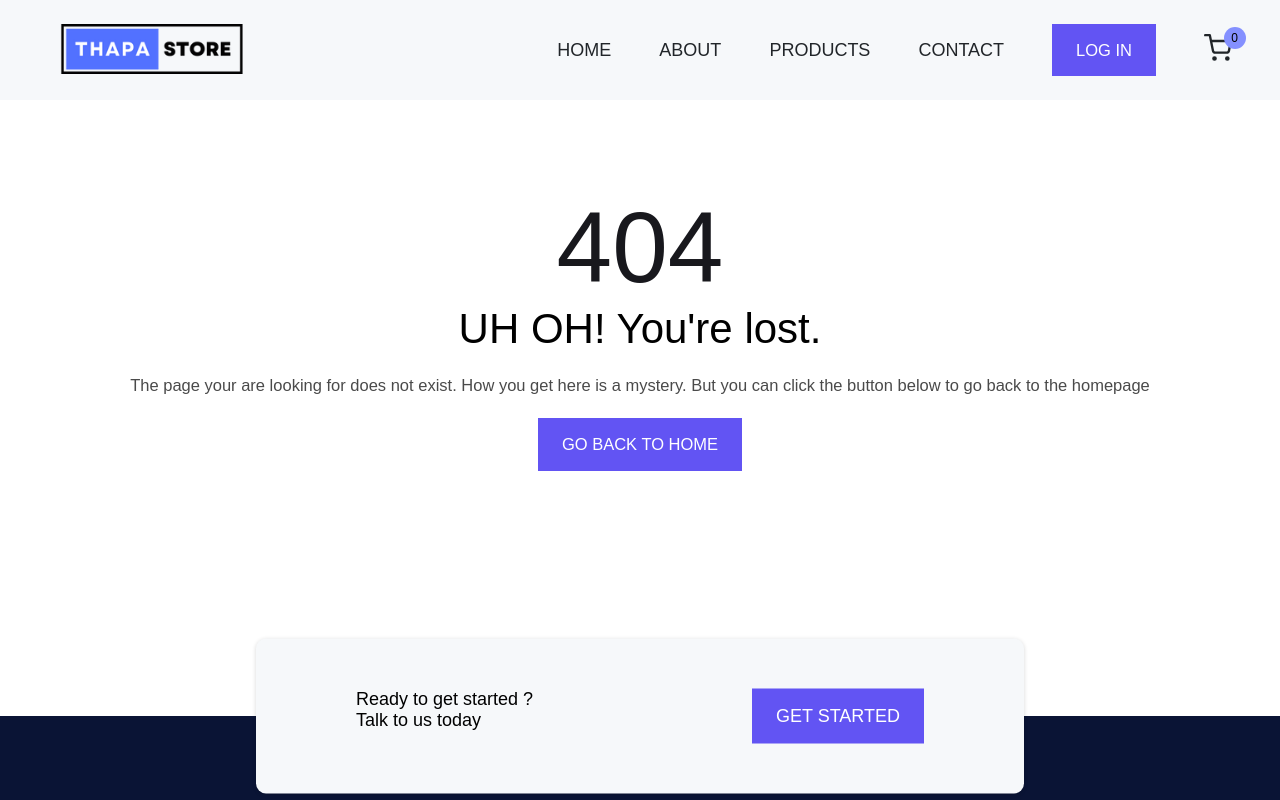
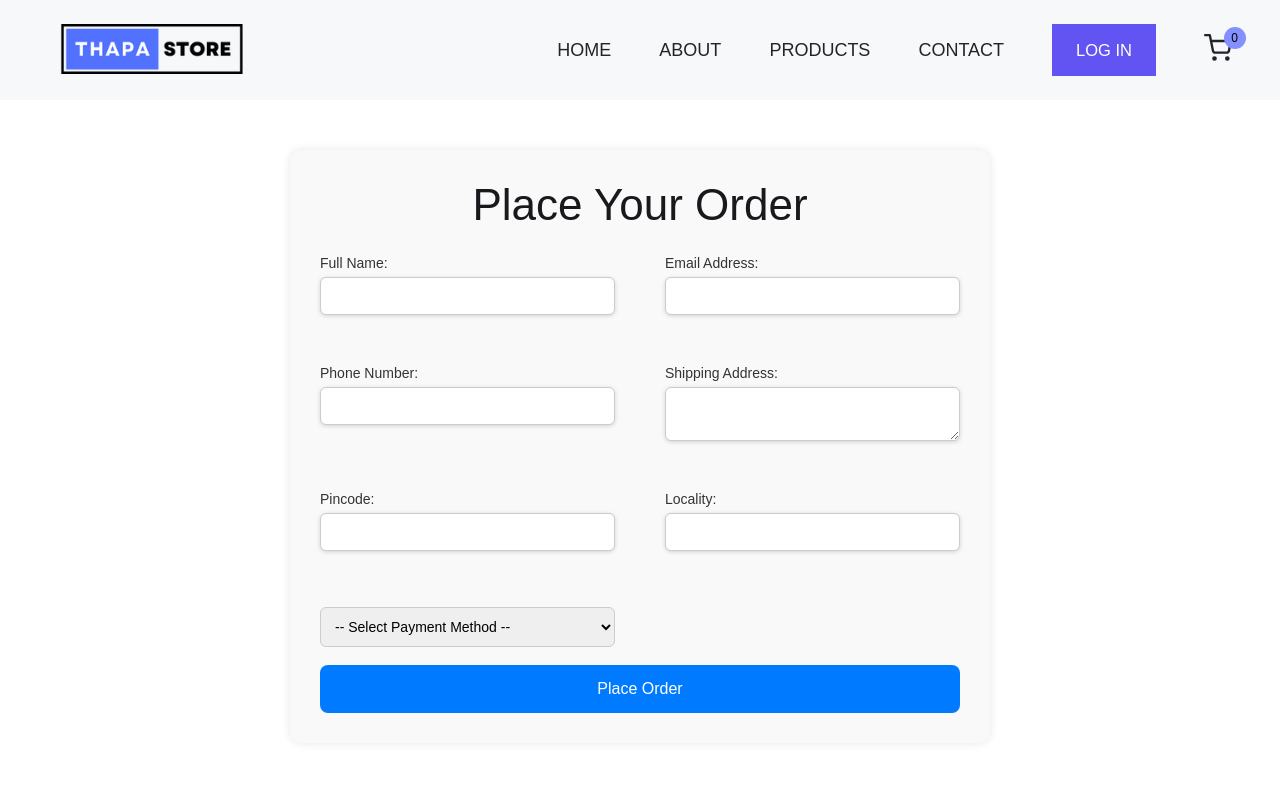
Before and after one commit to Harshdev180/E_com_website, a React (Create React App) app: page /address in a window 1280 px wide. Shown: the top 800 px of the page. Built offline with nearby package versions, Linux system fonts and the light colour scheme; no server answers.

Commit message:
Eighth commit

```diff
--- a/package.json
+++ b/package.json
@@ -20,6 +20,7 @@
   },
   "scripts": {
     "start": "react-scripts start",
+    "clean": "rm -rf build node_modules",
     "build": "react-scripts build",
     "test": "react-scripts test",
     "eject": "react-scripts eject"
--- a/src/App.js
+++ b/src/App.js
@@ -11,6 +11,7 @@ import { GlobalStyle } from "./GlobalStyle";
 import { ThemeProvider } from "styled-components";
 import Header from "./components/Header";
 import Footer from "./components/Footer";
+import Address from "./components/Address";
 
 const App = () => {
 
@@ -51,6 +52,7 @@ const App = () => {
           <Route path="contact" element={<Contact />} />
           <Route path="/singleproduct/:id" element={<SingleProduct />} />
           <Route path="cart" element={<Cart />} />
+          <Route path="/address" element={<Address />} />
           <Route path="*" element={<Error />} />
         </Routes>
         <Footer />
--- a/src/Cart.js
+++ b/src/Cart.js
@@ -5,6 +5,7 @@ import { NavLink } from 'react-router';
 import { Button } from "./Styles/Button";
 import FormatPrice from './Helpers/FormatPrice';
 import { useAuth0 } from '@auth0/auth0-react';
+
 
 const Cart = () => {
 
@@ -20,7 +21,6 @@ const Cart = () => {
       </EmptyDiv>
     );
   }
-
 
   return (
     <Wrapper>
@@ -83,6 +83,15 @@ const Cart = () => {
             </div>
           </div>
         </div>
+
+        {isAuthenticated ? (
+          <div>
+            <NavLink to="/address">
+              <Button className="btn place-order">Place Order</Button></NavLink>
+          </div>
+        ) : (
+          <div>""</div>
+        )}
 
       </div>
     </Wrapper>
@@ -241,6 +250,12 @@ const Wrapper = styled.section`
       font-weight: bold;
       color: ${({ theme }) => theme.colors.heading};
     }
+
+    .place_order{
+      border: none;
+      background-color:rgb(249, 83, 0);
+      cursor: pointer;
+    }
   }
 
   @media (max-width: ${({ theme }) => theme.media.mobile}) {
--- a/src/components/AddToCart.js
+++ b/src/components/AddToCart.js
@@ -1,16 +1,19 @@
-import React, { useState } from 'react'
+import { useState } from 'react'
 import { FaCheck } from 'react-icons/fa';
 import styled from 'styled-components';
 import CartAmountToggle from './CartAmountToggle';
 import { NavLink } from 'react-router';
 import { Button } from "../Styles/Button";
 import { useCartContext } from "../Context/cart_context";
+import { useAuth0 } from '@auth0/auth0-react';
 
 const AddToCart = ({ product }) => {
   const { addToCart } = useCartContext();
   const { id, colors, stock } = product;
   const [color, setColor] = useState(colors[0]);
   const [amount, setAmount] = useState(1);
+  const { loginWithRedirect, isAuthenticated } = useAuth0();
+
 
   const setDecrease = () => {
     amount > 1 ? setAmount(amount - 1) : setAmount(1);
@@ -19,6 +22,20 @@ const AddToCart = ({ product }) => {
   const setIncrease = () => {
     amount < stock ? setAmount(amount + 1) : setAmount(stock);
   };
+
+
+  // const handleBuyNow = async () => {
+  //   // Add product to cart
+  //   addToCart(id, color, amount, product);
+
+  //   if (isAuthenticated) {
+  //     navigate("/Cart"); // or your target route
+  //   } else {
+  //     await loginWithRedirect(); // redirects to Auth0 login
+  //   }
+  // };
+
+
 
   return (
     <Wrapper>
@@ -50,6 +67,18 @@ const AddToCart = ({ product }) => {
         <Button className="btn">Add to Cart</Button>
       </NavLink>
 
+      {isAuthenticated ? (
+        <NavLink to="/cart">
+          <Button className="btn" onClick={() => addToCart(id, color, amount, product)}>Buy Now</Button>
+        </NavLink>
+      ) : (
+        <NavLink >
+          <Button
+            className="btn"
+            onClick={() => loginWithRedirect({})}>Buy Now</Button>
+        </NavLink>
+      )}
+
     </Wrapper>
   )
 }
@@ -59,6 +88,10 @@ const Wrapper = styled.section`
     display: flex;
     justify-content: flex-start;
     align-items: center;
+  }
+
+  .btn{
+    margin: 10px;
   }
   .btnStyle {
     width: 2rem;
@@ -105,6 +138,7 @@ const Wrapper = styled.section`
       color: ${({ theme }) => theme.colors.btn};
     }
   }
+
 `;
 
 export default AddToCart
--- /dev/null
+++ b/src/components/Address.js
@@ -0,0 +1,199 @@
+import styled from "styled-components";
+import { useState } from "react";
+
+
+const Address = (myData) => {
+    const [upiMethod, setUpiMethod] = useState('');
+    const [upiId, setUpiId] = useState('');
+    const [paymentMethod, setPaymentMethod] = useState({
+        name: '',
+        email: '',
+        phone: '',
+        address: '',
+        pincode: '',
+        locality: '',
+        payment: 'UPI',
+    });
+
+
+    const handleChange = (e) => {
+        const { name, value } = e.target;
+        setPaymentMethod((prev) => ({ ...prev, [name]: value }));
+    };
+
+    const handleSubmit = (e) => {
+        e.preventDefault();
+        console.log("Order Placed:", paymentMethod);
+        alert("Order placed successfully!");
+    };
+
+    return (
+        <Wrapper>
+            <h2>Place Your Order</h2>
+            <form onSubmit={handleSubmit} >
+                <div className='grid grid-two-column'>
+                    <label>
+                        Full Name:
+                        <input
+                            type="text"
+                            name="name"
+                            value={paymentMethod.name}
+                            onChange={handleChange}
+                            required
+                        />
+                    </label>
+
+                    <label>
+                        Email Address:
+                        <input
+                            type="email"
+                            name="email"
+                            value={paymentMethod.email}
+                            onChange={handleChange}
+                            required
+                        />
+                    </label>
+
+                    <label>
+                        Phone Number:
+                        <input
+                            type="tel"
+                            name="phone"
+                            value={paymentMethod.phone}
+                            onChange={handleChange}
+                            required
+                        />
+                    </label>
+
+                    <label>
+                        Shipping Address:
+                        <textarea
+                            name="address"
+                            value={paymentMethod.address}
+                            onChange={handleChange}
+                            required
+                        ></textarea>
+                    </label>
+
+                    <label>
+                        Pincode:
+                        <input
+                            type="number"
+                            name="pincode"
+                            value={paymentMethod.pincode}
+                            onChange={handleChange}
+                            required
+                        />
+                    </label>
+
+                    <label>
+                        Locality:
+                        <input
+                            type="text"
+                            name="locality"
+                            value={paymentMethod.locality}
+                            onChange={handleChange}
+                            required
+                        />
+                    </label>
+
+                    {/* Top-level options */}
+                    <select value={paymentMethod} onChange={(e) => {
+                        setPaymentMethod(e.target.value);
+                        setUpiMethod(''); // reset UPI method if switching
+                    }}>
+                        <option value="">-- Select Payment Method --</option>
+                        <option value="card">Credit/Debit Card</option>
+                        <option value="cod">Cash on Delivery</option>
+                        <option value="UPI">UPI</option>
+                    </select>
+                    {paymentMethod === 'UPI' && (
+                        <div style={{ marginTop: '1rem' }}>
+                            <label>Choose UPI App:</label>
+                            <select value={upiMethod} onChange={(e) => setUpiMethod(e.target.value)}>
+                                <option value="">-- Select UPI Option --</option>
+                                <option value="phonepe">PhonePe</option>
+                                <option value="gpay">GPay</option>
+                                <option value="paytm">Paytm</option>
+                                <option value="amazonpay">Amazon Pay</option>
+                                <option value="other">Other UPI</option>
+                            </select>
+                        </div>
+                    )}
+                    {upiMethod === 'other' && (
+                        <div style={{ marginTop: '1rem' }}>
+                            <label>Enter your UPI ID:</label>
+                            <input
+                                type="text"
+                                value={upiId}
+                                onChange={(e) => setUpiId(e.target.value)}
+                                placeholder="example@upi"
+                                required
+                            />
+                        </div>
+                    )}
+                </div>
+                <button type="submit">Place Order</button>
+            </form>
+
+        </Wrapper >
+    );
+};
+
+const Wrapper = styled.section`
+  max-width: 700px;
+  margin: 50px auto;
+  padding: 30px;
+  background: #f9f9f9;
+  border-radius: 12px;
+  box-shadow: 0 0 10px rgba(0, 0, 0, 0.1);
+
+  .grid{
+    gap:50px
+  }
+
+  h2 {
+    text-align: center;
+    margin-bottom: 25px;
+  }
+
+  form {
+    display: flex;
+    flex-direction: column;
+    gap: 18px;
+  }
+
+  label {
+    font-weight: 500;
+    display: flex;
+    flex-direction: column;
+    font-size: 14px;
+    color: #333;
+  }
+
+  input, textarea, select {
+    padding: 10px;
+    font-size: 14px;
+    margin-top: 6px;
+    border: 1px solid #ccc;
+    border-radius: 6px;
+    outline: none;
+  }
+
+  button {
+    padding: 12px;
+    font-size: 16px;
+    background-color: #007bff;
+    color: white;
+    border: none;
+    border-radius: 8px;
+    cursor: pointer;
+    transition: 0.3s ease;
+
+    &:hover {
+      background-color: #0056b3;
+    }
+  }
+`;
+
+export default Address;
--- a/src/components/CartAmountToggle.js
+++ b/src/components/CartAmountToggle.js
@@ -1,4 +1,4 @@
-import React from 'react'
+
 import { FaMinus, FaPlus } from 'react-icons/fa'
 
 const CartAmountToggle = ({ amount, setDecrease, setIncrease }) => {
--- a/src/components/Nav.js
+++ b/src/components/Nav.js
@@ -1,4 +1,5 @@
 import React, { useState } from 'react'
+import { useNavigate } from "react-router";
 import { NavLink } from 'react-router-dom'
 import styled from 'styled-components'
 import { FiShoppingCart } from "react-icons/fi";
@@ -8,6 +9,7 @@ import { useAuth0 } from '@auth0/auth0-react';
 import { Button } from '../Styles/Button';
 
 const Nav = () => {
+    let navigate = useNavigate();
 
     const [menuIcon, setMenuIcon] = useState();
 
@@ -15,6 +17,10 @@ const Nav = () => {
 
     const { loginWithRedirect, logout, isAuthenticated, user } = useAuth0();
 
+    const AuthLogout = async () => {
+        await logout();
+        navigate("/", { replace: true });
+    }
     const Nav = styled.nav`
 
     .navbar-lists {
@@ -194,13 +200,13 @@ const Nav = () => {
                     {isAuthenticated ? (
                         <li>
                             <Button
-                                onClick={() => logout({ returnTo: window.location.origin })}>
+                                onClick={AuthLogout}>
                                 Log Out
                             </Button>
                         </li>
                     ) : (
                         <li>
-                            <Button onClick={() => loginWithRedirect()}>Log In</Button>
+                            <Button onClick={() => loginWithRedirect({})}>Log In</Button>
                         </li>
                     )}
 
--- a/src/components/demo.html
+++ /dev/null
@@ -1,3 +0,0 @@
-Lorem ipsum dolor sit, amet consectetur adipisicing elit. Voluptates accusantium repellat illo optio vero debitis quod
-veniam saepe molestiae eveniet aspernatur dicta quibusdam consequuntur voluptatibus porro, tempore deleniti incidunt
-quae!
--- a/src/index.js
+++ b/src/index.js
@@ -15,7 +15,9 @@ root.render(
   <Auth0Provider
     domain={domain}
     clientId={clientId}
-    redirectUri={window.location.origin}>
+    redirectUri={window.location.origin}
+    cacheLocation="localstorage"
+    useRefreshTokens={true} >
     <AppProvider>
       <FilterContextProvider>
         <CartProvider>
```
Also changed, not shown: 1 other file (tests, documents, lock files or other folders).
